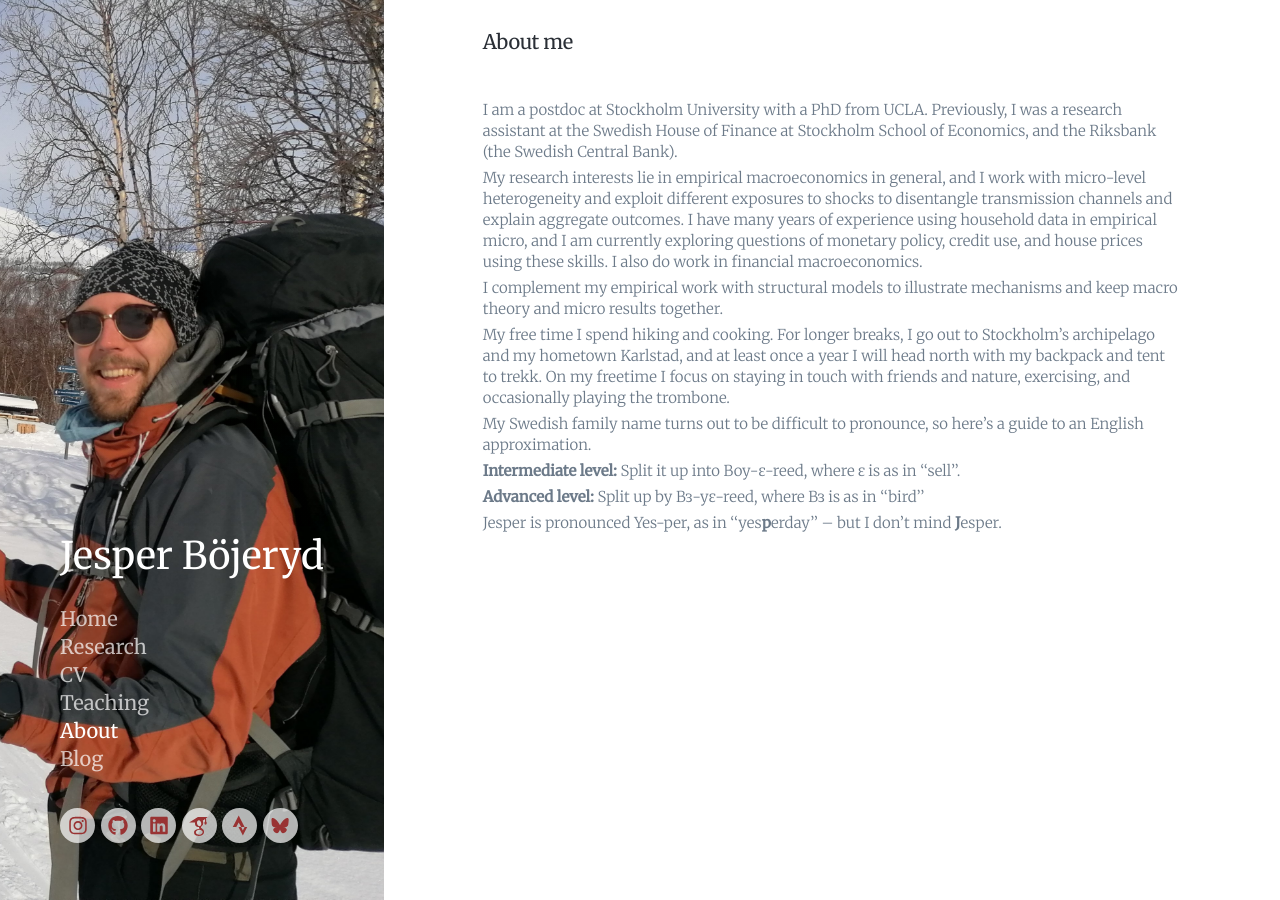
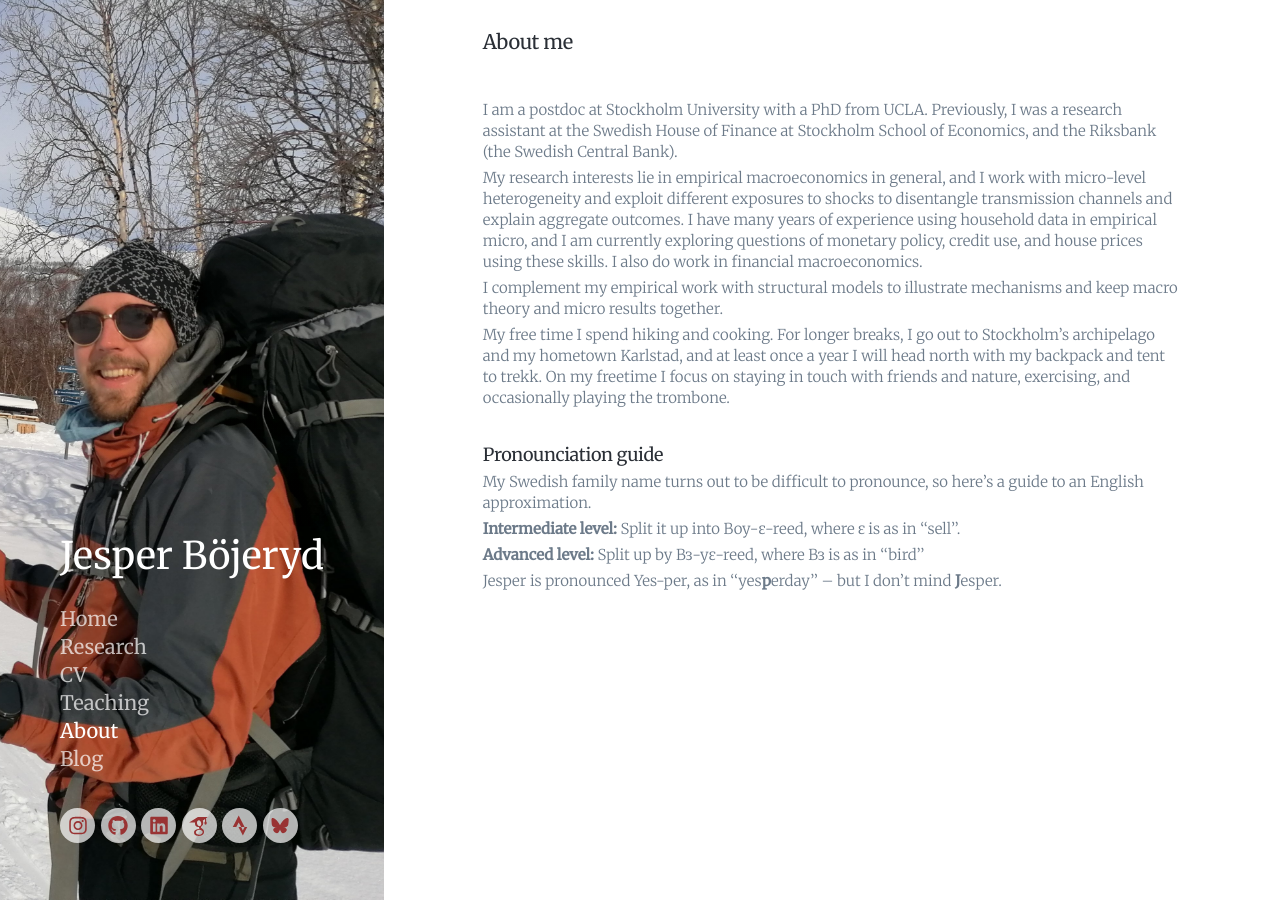
Before and after one commit to bojeryd91/bojeryd91.github.io, a Jekyll site: the page built from _pages/about.md, in a window 1280 px wide and 900 px high. Built offline with Jekyll 4.4.1, drawn with Linux system fonts in a browser that asks for light colours; nearby versions of some CDN libraries; some web fonts are replaced.

Commit message:
Update about.md

```diff
--- a/_pages/about.md
+++ b/_pages/about.md
@@ -14,6 +14,9 @@ I complement my empirical work with structural models to illustrate mechanisms a
 
 My free time I spend hiking and cooking. For longer breaks, I go out to Stockholm's archipelago and my hometown Karlstad, and at least once a year I will head north with my backpack and tent to trekk. On my freetime I focus on staying in touch with friends and nature, exercising, and occasionally playing the trombone.
 
+&nbsp;
+
+## Pronounciation guide
 My Swedish family name turns out to be difficult to pronounce, so here’s a guide to an English approximation.
 
 **Intermediate level:** Split it up into Boy-ɛ-reed, where ɛ is as in ''sell''.
```
